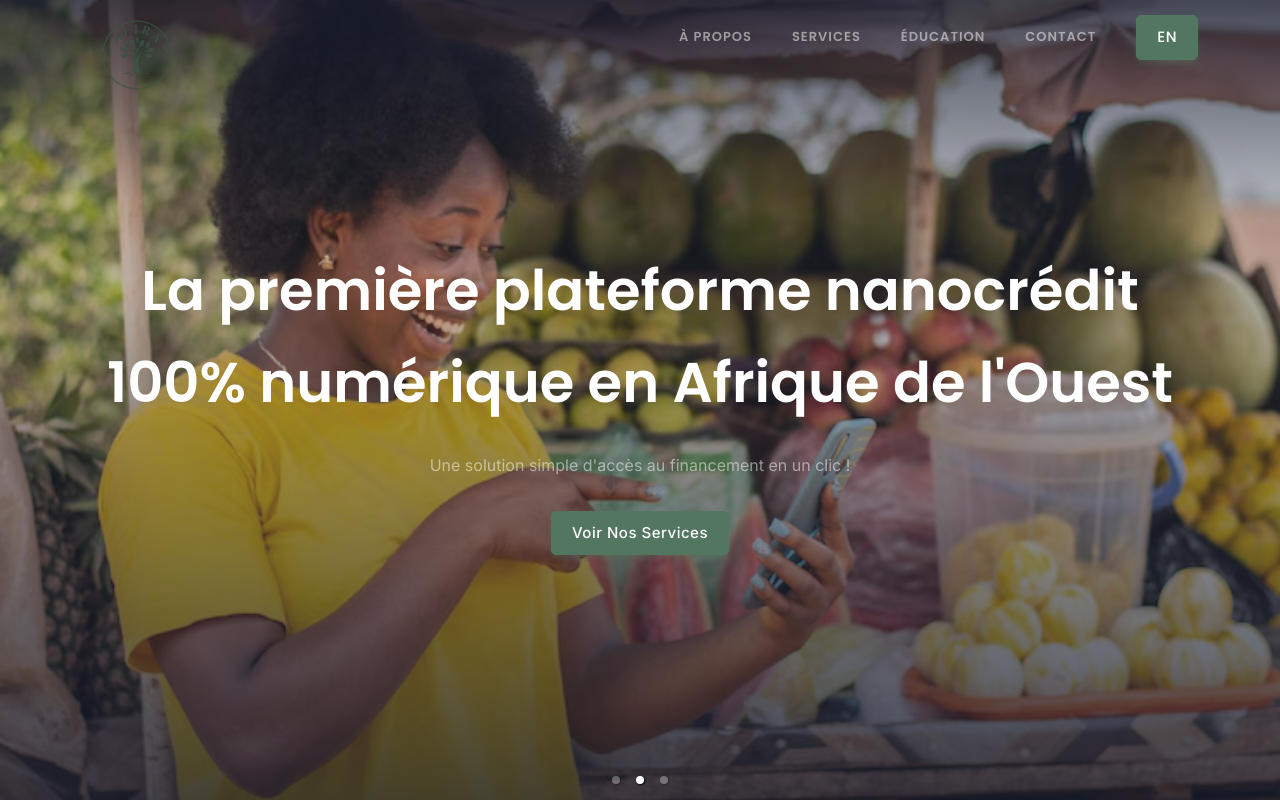
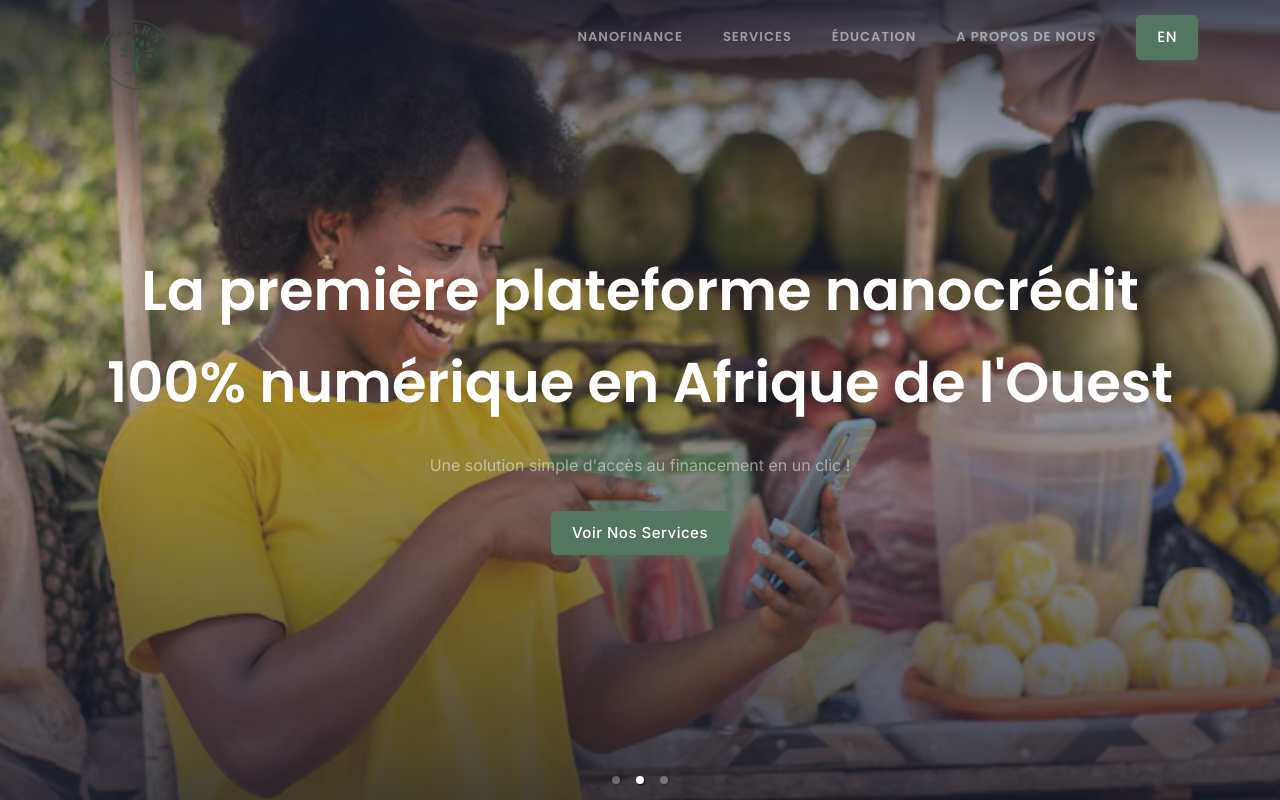
Before and after one commit to raakii/afira_website, a Next.js app: page / in a window 1280 px wide. Shown: the top 800 px of the page. Built offline with nearby package versions, Linux system fonts and the light colour scheme; grey boxes are pictures that could not be loaded.

Commit message:
Navbar translation

```diff
--- a/src/app/page.tsx
+++ b/src/app/page.tsx
@@ -4,7 +4,6 @@ import Image from "next/image";
 import HeroSlider from "@/components/heroSlider.js";
 import NavbarTwo from "@/components/navbarTwo.js";
 import Cta from "@/components/cta.js";
-import ClientTwo from "@/components/clientTwo.js";
 import BlogTwo from "@/components/blogTwo.js";
 import FooterFour from "@/components/footerFour.js";
 import ScrollTop from "@/components/scrollTop.js";
@@ -67,7 +66,7 @@ export default function Home() {
     </section>
     <Cta/>
         <section className="section">
-           <ClientTwo/>
+           {/* <ClientTwo/> */}
             <div className="container mt-100 mt-60">
                <BlogTwo/>
             </div>
--- a/src/translations/en.json
+++ b/src/translations/en.json
@@ -1,10 +1,10 @@
 {
   "nav": {
     "home": "Home",
-    "about": "About",
+    "about": "Nanofinance",
     "services": "Services",
     "education": "Education",
-    "contact": "Contact"
+    "contact": "About us"
   },
   "home": {
     "whyItMatters": "Why it matters?",
--- a/src/translations/fr.json
+++ b/src/translations/fr.json
@@ -1,10 +1,10 @@
 {
   "nav": {
     "home": "Accueil",
-    "about": "À propos",
+    "about": "Nanofinance",
     "services": "Services",
     "education": "Éducation",
-    "contact": "Contact"
+    "contact": "A propos de nous"
   },
   "home": {
     "whyItMatters": "Pourquoi c'est important ?",
```
